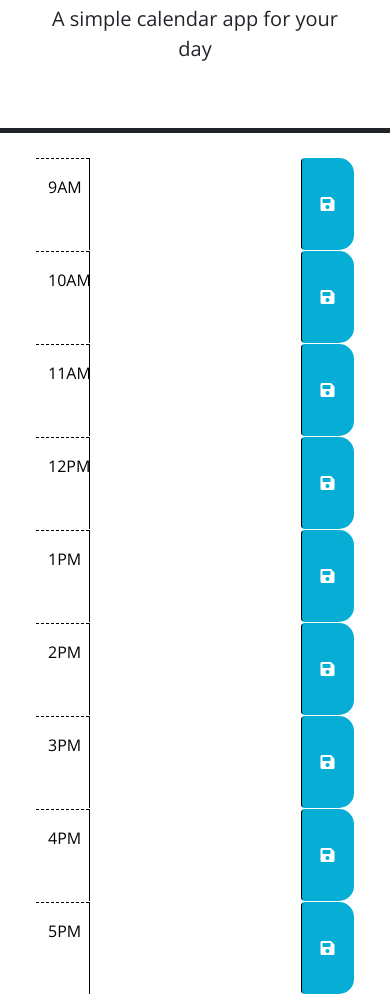
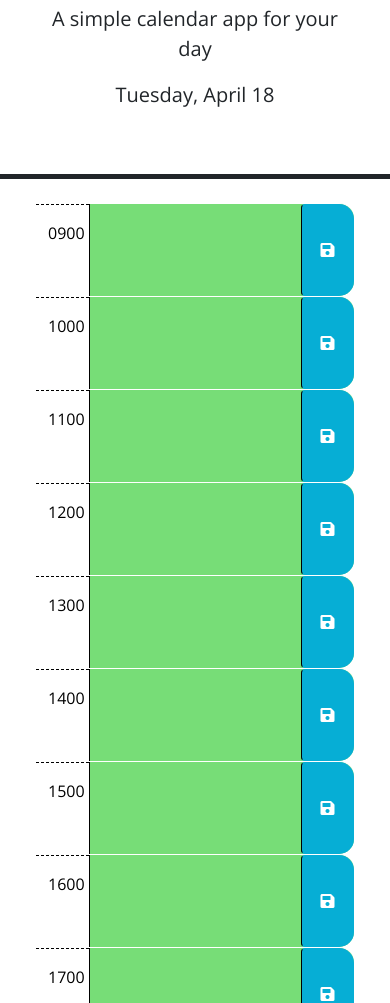
Before and after one commit to Cristian01021/plannerwerb, a plain HTML site: page index.html in a window 390 px wide. Shown: the part 97-1100 px from the top of the page. Drawn offline with nearby package versions, Linux system fonts and the light colour scheme.

Commit message:
added code to java file

```diff
--- a/asssets/script.js
+++ b/asssets/script.js
@@ -0,0 +1,47 @@
+$(function () {
+  let saveButtons=$(".saveBtn");
+  let timeBlocks=$(".time-block");
+  let currentHour=dayjs().format('H');
+  let dateDiv=document.querySelector("#currentDay");
+  let todaysDate=dayjs().format('dddd, MMMM D')
+
+  for(let i =0; i<saveButtons.length;i++){
+    saveButtons[i].addEventListener("click",function(){
+      localStorage.setItem(this.parentElement.id,this.previousElementSibling.value);
+    })
+  }
+
+  for(let i=0;i<timeBlocks.length;i++){
+    let blockTime=(timeBlocks[i].id).split('hour-').join('').trim();
+    if(+blockTime==currentHour)
+      timeBlocks[i].classList.add("present")
+    else if(+blockTime>currentHour)
+      timeBlocks[i].classList.add("future")
+    else
+      timeBlocks[i].classList.add("past")
+
+    let textBlock=timeBlocks[i].children[1];
+    let blockId=timeBlocks[i].id;
+    if(localStorage.getItem(blockId)){
+      textBlock.textContent=localStorage.getItem(blockId);
+    }
+  }
+
+  dateDiv.innerHTML=todaysDate;
+})
+
+function compare() {
+  var blocks = $(".time-block");
+  var ourHour = moment().hours();
+
+  for (var i = 0; i < blocks.length; i++) {
+    var blockHour = parseInt(blocks[i].id.split("-")[1]);
+    if (ourHour == blockHour) {
+      blocks[i].className = "row time-block present";
+    } else if (ourHour < blockHour) {
+      blocks[i].className = "row time-block future";
+    } else if (ourHour > blockHour) {
+      blocks[i].className = "row time-block past";
+    }
+  }
+};
--- a/index.html
+++ b/index.html
@@ -23,7 +23,7 @@
 
 
     <div id="hour-9" class="row time-block">
-      <div class="col-2 col-md-1 hour text-center py-3">9AM</div>
+      <div class="col-2 col-md-1 hour text-center py-3">0900</div>
       <textarea class="col-8 col-md-10 description" rows="3"> </textarea>
       <button class="btn saveBtn col-2 col-md-1" aria-label="save">
         <i class="fas fa-save" aria-hidden="true"></i>
@@ -32,7 +32,7 @@
 
 
     <div id="hour-10" class="row time-block">
-      <div class="col-2 col-md-1 hour text-center py-3">10AM</div>
+      <div class="col-2 col-md-1 hour text-center py-3">1000</div>
       <textarea class="col-8 col-md-10 description" rows="3"> </textarea>
       <button class="btn saveBtn col-2 col-md-1" aria-label="save">
         <i class="fas fa-save" aria-hidden="true"></i>
@@ -41,7 +41,7 @@
 
 
     <div id="hour-11" class="row time-block">
-      <div class="col-2 col-md-1 hour text-center py-3">11AM</div>
+      <div class="col-2 col-md-1 hour text-center py-3">1100</div>
       <textarea class="col-8 col-md-10 description" rows="3"> </textarea>
       <button class="btn saveBtn col-2 col-md-1" aria-label="save">
         <i class="fas fa-save" aria-hidden="true"></i>
@@ -49,7 +49,7 @@
     </div>
 
     <div id="hour-12" class="row time-block">
-      <div class="col-2 col-md-1 hour text-center py-3">12PM</div>
+      <div class="col-2 col-md-1 hour text-center py-3">1200</div>
       <textarea class="col-8 col-md-10 description" rows="3"> </textarea>
       <button class="btn saveBtn col-2 col-md-1" aria-label="save">
         <i class="fas fa-save" aria-hidden="true"></i>
@@ -57,7 +57,7 @@
     </div>
 
     <div id="hour-13" class="row time-block">
-      <div class="col-2 col-md-1 hour text-center py-3">1PM</div>
+      <div class="col-2 col-md-1 hour text-center py-3">1300</div>
       <textarea class="col-8 col-md-10 description" rows="3"> </textarea>
       <button class="btn saveBtn col-2 col-md-1" aria-label="save">
         <i class="fas fa-save" aria-hidden="true"></i>
@@ -65,7 +65,7 @@
     </div>
 
     <div id="hour-14" class="row time-block">
-      <div class="col-2 col-md-1 hour text-center py-3">2PM</div>
+      <div class="col-2 col-md-1 hour text-center py-3">1400</div>
       <textarea class="col-8 col-md-10 description" rows="3"> </textarea>
       <button class="btn saveBtn col-2 col-md-1" aria-label="save">
         <i class="fas fa-save" aria-hidden="true"></i>
@@ -73,7 +73,7 @@
     </div>
 
     <div id="hour-15" class="row time-block">
-      <div class="col-2 col-md-1 hour text-center py-3">3PM</div>
+      <div class="col-2 col-md-1 hour text-center py-3">1500</div>
       <textarea class="col-8 col-md-10 description" rows="3"> </textarea>
       <button class="btn saveBtn col-2 col-md-1" aria-label="save">
         <i class="fas fa-save" aria-hidden="true"></i>
@@ -81,7 +81,7 @@
     </div>
 
     <div id="hour-16" class="row time-block">
-      <div class="col-2 col-md-1 hour text-center py-3">4PM</div>
+      <div class="col-2 col-md-1 hour text-center py-3">1600</div>
       <textarea class="col-8 col-md-10 description" rows="3"> </textarea>
       <button class="btn saveBtn col-2 col-md-1" aria-label="save">
         <i class="fas fa-save" aria-hidden="true"></i>
@@ -89,7 +89,7 @@
     </div>
 
     <div id="hour-17" class="row time-block">
-      <div class="col-2 col-md-1 hour text-center py-3">5PM</div>
+      <div class="col-2 col-md-1 hour text-center py-3">1700</div>
       <textarea class="col-8 col-md-10 description" rows="3"> </textarea>
       <button class="btn saveBtn col-2 col-md-1" aria-label="save">
         <i class="fas fa-save" aria-hidden="true"></i>
```
